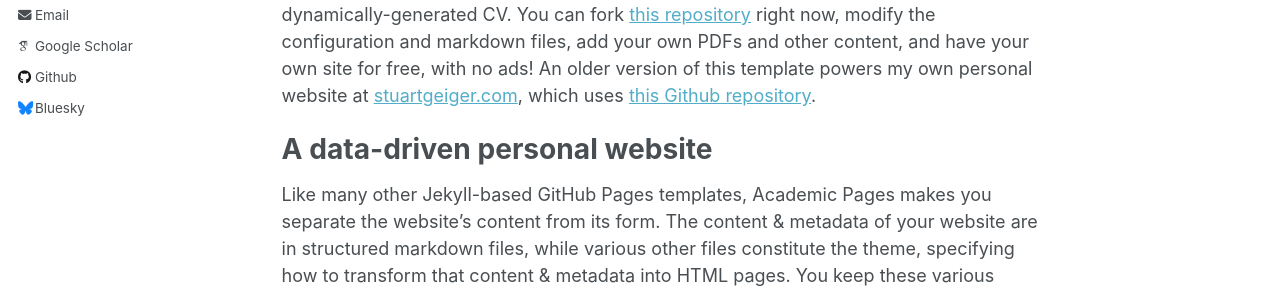
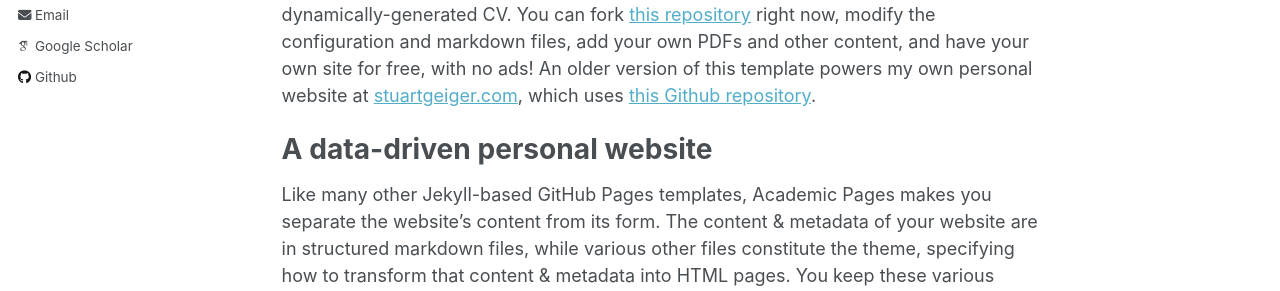
Before and after one commit to jgaoax/jgaoax.github.io, a Jekyll site: the page built from _pages/about.md, in a window 1280 px wide. Shown: the part 337-628 px from the top of the page. Built offline with Jekyll 4.4.1, drawn with Linux system fonts in a browser that asks for light colours; some web fonts are replaced.

Commit message:
Update _config.yml

```diff
--- a/_config.yml
+++ b/_config.yml
@@ -12,9 +12,9 @@ title                    : "About me"
 title_separator          : "-"
 name                     : &name "Jing Gao (高晶)"
 description              : &description "personal description"
-url                      : https://academicpages.github.io # the base hostname & protocol for your site e.g. "https://mmistakes.github.io"
+url                      : https://jgaoax.github.io # the base hostname & protocol for your site e.g. "https://mmistakes.github.io"
 baseurl                  : "" # the subpath of your site, e.g. "/blog"
-repository               : "academicpages/academicpages.github.io"
+repository               : "jgaoax/jgaoax.github.io"
 
 # Site Author - The following control what appear as part of the author content on the side bar.
 #               If a field is blank the icon and link will not appear, otherwise it will be shown.
@@ -48,7 +48,7 @@ author:
   stackoverflow    : # User number or user number and name (i.e., use "1" or "1/jeff-atwood")
 
   # Social media
-  bluesky          : "bsky.app" # Replace this with you Bluesky username
+  bluesky          : # "bsky.app" # Replace this with you Bluesky username
   facebook         : # Username
   flickr           : # Username
   foursquare       : # Username
```
